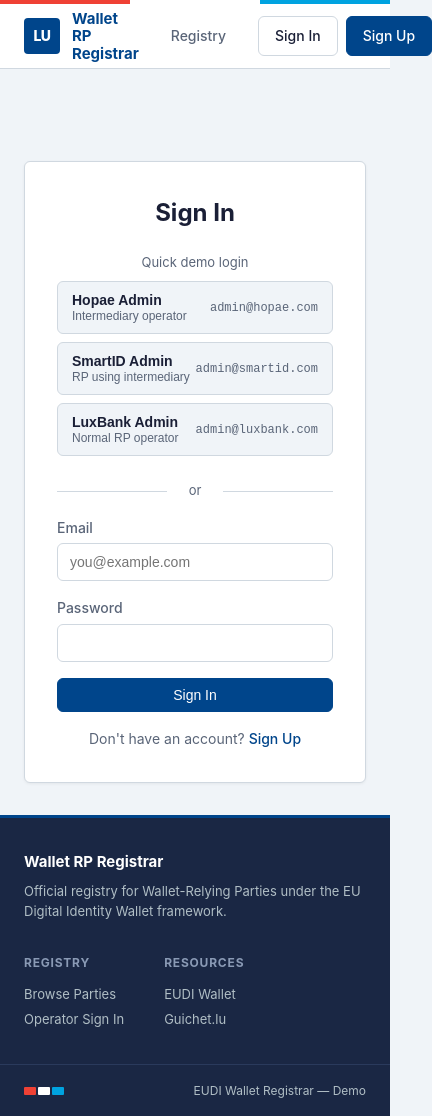
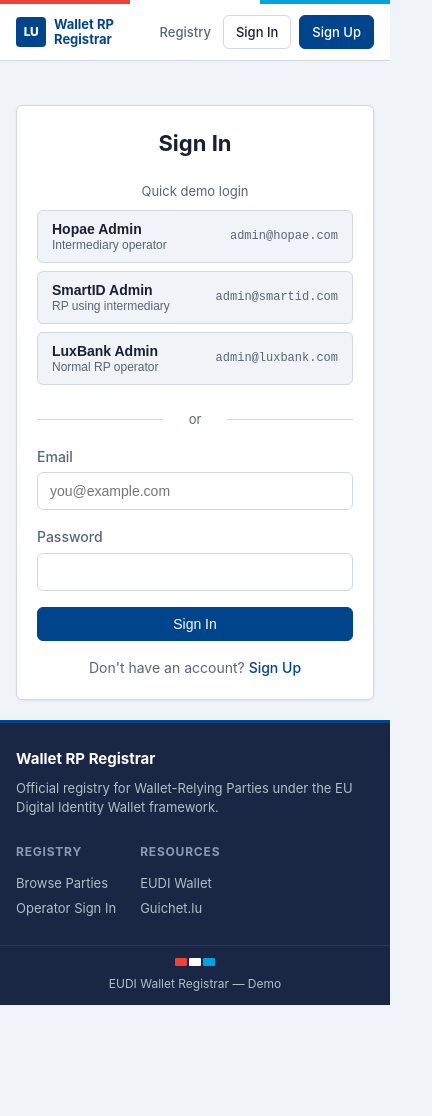
Before and after one commit to hopae-official/registrar, a React (Vite) app in the folder registrar-fe/: page /sign-in in a window 390 px wide. Shown: the whole page, 432 px wide, since content can reach past the window. After the commit the page ends 1005 px from the top, so only its background shows below. Built offline with nearby package versions, Linux system fonts and the light colour scheme.

Commit message:
feat: support mobile screen

```diff
--- a/registrar-fe/src/index.css
+++ b/registrar-fe/src/index.css
@@ -1028,3 +1028,155 @@
 .app-layout > .main {
   flex: 1;
 }
+
+/* ===== Mobile responsive ===== */
+@media (max-width: 768px) {
+  /* Header: shrink gaps, hide logo subtitle */
+  .header-inner {
+    padding: 0 16px;
+    gap: 12px;
+    height: 56px;
+  }
+
+  .logo {
+    gap: 8px;
+  }
+
+  .logo-shield {
+    width: 30px;
+    height: 30px;
+    font-size: 12px;
+  }
+
+  .logo-title {
+    font-size: 13px;
+  }
+
+  .logo-sub {
+    display: none;
+  }
+
+  .header-nav {
+    gap: 12px;
+  }
+
+  .header-nav a {
+    font-size: 13px;
+  }
+
+  .header-auth .btn {
+    padding: 6px 12px;
+    font-size: 13px;
+  }
+
+  /* Main content padding */
+  .main {
+    padding: 20px 16px;
+  }
+
+  /* Page title */
+  .page h1 {
+    font-size: 22px;
+  }
+
+  /* Hero */
+  .hero {
+    padding: 28px 0;
+    margin: -20px -16px 24px -16px;
+  }
+
+  .hero-inner {
+    padding: 0 16px;
+  }
+
+  .hero h1 {
+    font-size: 22px;
+  }
+
+  .hero p {
+    font-size: 14px;
+  }
+
+  /* Grids: stack to single column */
+  .rp-grid {
+    grid-template-columns: 1fr;
+  }
+
+  .preset-grid {
+    grid-template-columns: 1fr;
+  }
+
+  .info-grid {
+    grid-template-columns: 1fr;
+  }
+
+  /* Forms: single column */
+  .form-grid {
+    grid-template-columns: 1fr;
+  }
+
+  .form-panel {
+    padding: 16px;
+  }
+
+  /* Detail header: stack */
+  .detail-header {
+    flex-direction: column;
+    gap: 12px;
+  }
+
+  /* Section header */
+  .section-header {
+    flex-direction: column;
+    align-items: flex-start;
+    gap: 8px;
+  }
+
+  /* Cert card */
+  .cert-header {
+    flex-direction: column;
+    align-items: flex-start;
+  }
+
+  .cert-meta {
+    flex-direction: column;
+    gap: 4px;
+  }
+
+  /* Decoded info: stack label above value */
+  .decoded-row {
+    flex-direction: column;
+    gap: 2px;
+  }
+
+  .decoded-label {
+    width: auto;
+  }
+
+  /* Auth page */
+  .auth-page {
+    padding-top: 24px;
+  }
+
+  .auth-card {
+    padding: 20px;
+  }
+
+  /* Footer */
+  .footer-inner {
+    flex-direction: column;
+    padding: 24px 16px;
+    gap: 24px;
+  }
+
+  .footer-links {
+    gap: 24px;
+  }
+
+  .footer-bottom {
+    flex-direction: column;
+    gap: 8px;
+    padding: 12px 16px;
+    text-align: center;
+  }
+}
```
